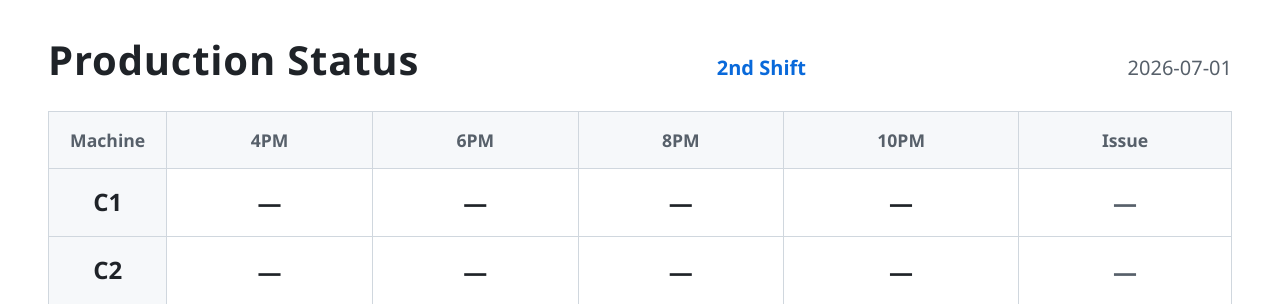
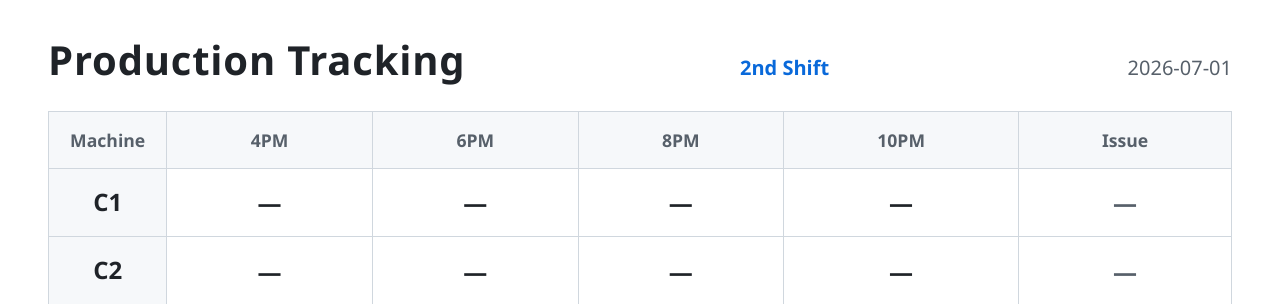
Before and after one commit to a-ghost-named-x/track.fox.com, a FastAPI app: page /dashboard in a window 1280 px wide. Shown: the top 304 px of the page. Run offline with FastAPI, Linux system fonts and the light colour scheme; parts of the project's set-up code (start-up, migrations or seed data) failed here and were passed over.

Commit message:
small html updates

```diff
--- a/app/templates/dashboard.html
+++ b/app/templates/dashboard.html
@@ -3,7 +3,7 @@
 {% block content %}
 <div class="dashboard">
     <header class="dashboard-header">
-        <h1>Production Status</h1>
+        <h1>Production Tracking</h1>
         <span class="dashboard-shift" id="dashboard-shift"></span>
         <span class="dashboard-date" id="dashboard-date"></span>
     </header>
```
